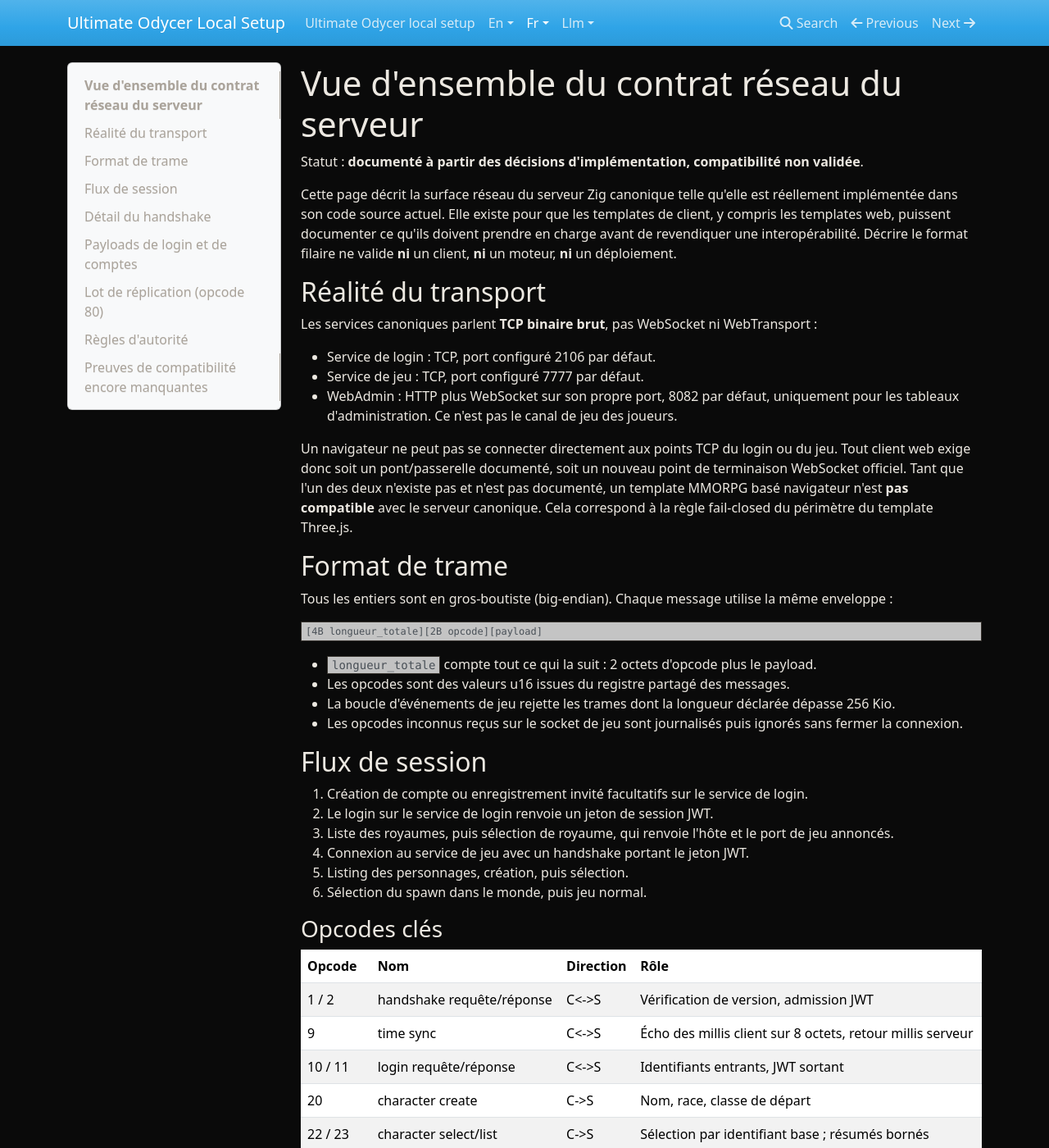
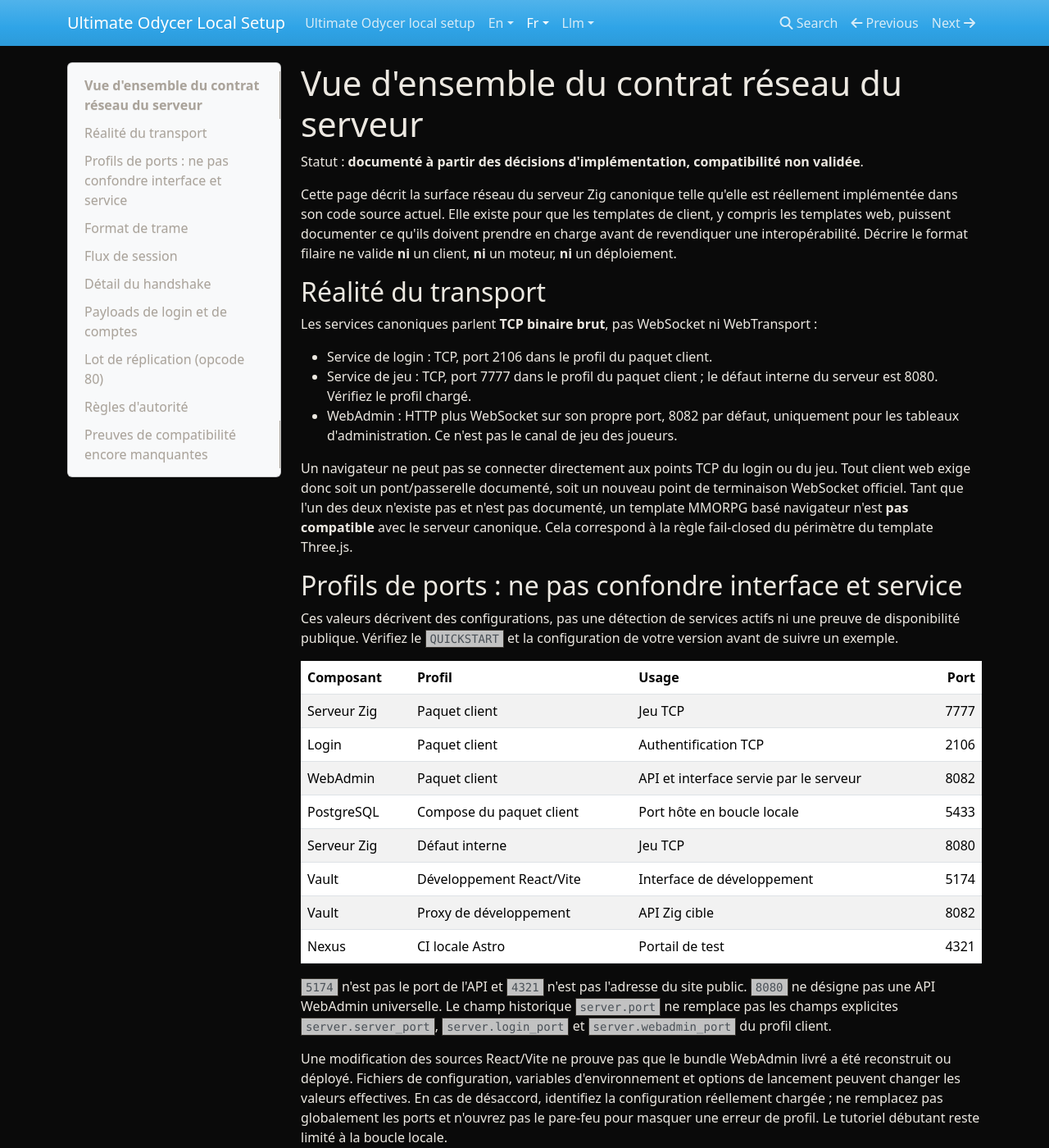
Before and after one commit to zedarvates/ultimate-odycer-docs, an MkDocs documentation site: the page built from docs/fr/reference/server-network-contract.md, in a window 1280 px wide and 1400 px high. Shown: the whole window at 82% size. Built offline with MkDocs 1.6.1, drawn with Linux system fonts in a browser that asks for light colours.

Commit message:
docs: distinguish public network profiles and Vault interfaces (#19)

```diff
--- a/docs/fr/reference/server-network-contract.md
+++ b/docs/fr/reference/server-network-contract.md
@@ -15,8 +15,9 @@
 Les services canoniques parlent **TCP binaire brut**, pas WebSocket ni
 WebTransport :
 
-- Service de login : TCP, port configuré 2106 par défaut.
-- Service de jeu : TCP, port configuré 7777 par défaut.
+- Service de login : TCP, port 2106 dans le profil du paquet client.
+- Service de jeu : TCP, port 7777 dans le profil du paquet client ; le défaut
+  interne du serveur est 8080. Vérifiez le profil chargé.
 - WebAdmin : HTTP plus WebSocket sur son propre port, 8082 par défaut,
   uniquement pour les tableaux d'administration. Ce n'est pas le canal de jeu
   des joueurs.
@@ -27,6 +28,35 @@
 n'existe pas et n'est pas documenté, un template MMORPG basé navigateur n'est
 **pas compatible** avec le serveur canonique. Cela correspond à la règle
 fail-closed du périmètre du template Three.js.
+
+## Profils de ports : ne pas confondre interface et service
+
+Ces valeurs décrivent des configurations, pas une détection de services actifs
+ni une preuve de disponibilité publique. Vérifiez le `QUICKSTART` et la
+configuration de votre version avant de suivre un exemple.
+
+| Composant | Profil | Usage | Port |
+|---|---|---|---:|
+| Serveur Zig | Paquet client | Jeu TCP | 7777 |
+| Login | Paquet client | Authentification TCP | 2106 |
+| WebAdmin | Paquet client | API et interface servie par le serveur | 8082 |
+| PostgreSQL | Compose du paquet client | Port hôte en boucle locale | 5433 |
+| Serveur Zig | Défaut interne | Jeu TCP | 8080 |
+| Vault | Développement React/Vite | Interface de développement | 5174 |
+| Vault | Proxy de développement | API Zig cible | 8082 |
+| Nexus | CI locale Astro | Portail de test | 4321 |
+
+`5174` n'est pas le port de l'API et `4321` n'est pas l'adresse du site public.
+`8080` ne désigne pas une API WebAdmin universelle. Le champ historique
+`server.port` ne remplace pas les champs explicites `server.server_port`,
+`server.login_port` et `server.webadmin_port` du profil client.
+
+Une modification des sources React/Vite ne prouve pas que le bundle WebAdmin
+livré a été reconstruit ou déployé. Fichiers de configuration, variables
+d'environnement et options de lancement peuvent changer les valeurs effectives.
+En cas de désaccord, identifiez la configuration réellement chargée ; ne
+remplacez pas globalement les ports et n'ouvrez pas le pare-feu pour masquer
+une erreur de profil. Le tutoriel débutant reste limité à la boucle locale.
 
 ## Format de trame
 
```
Also changed, not shown: docs/en/explanation/architecture-overview.md (+9 -0 lines), docs/en/reference/server-network-contract.md (+31 -2 lines), docs/fr/explanation/architecture-overview.md (+9 -0 lines), 1 other file.
